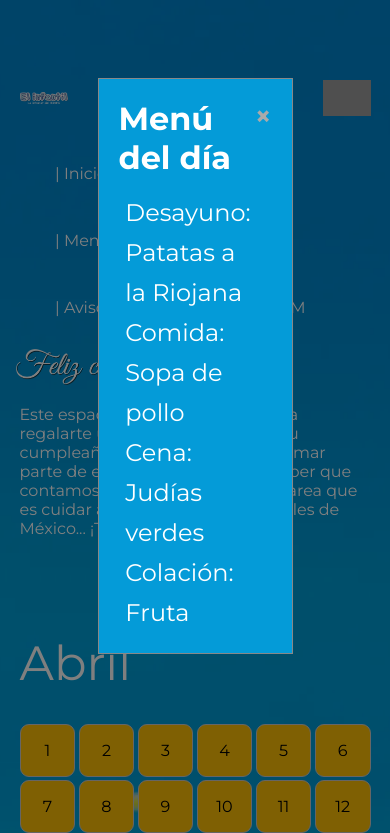
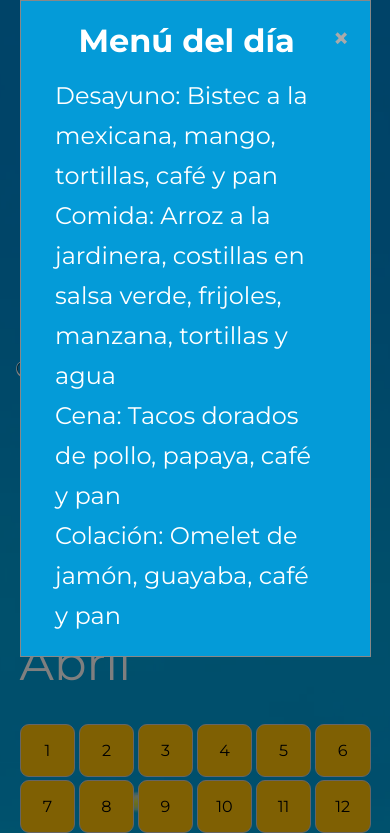
Before and after one commit to ricardoggz/intranet, a plain HTML site: page index.html in a window 390 px wide. Both pictures are taken after a click on the item "| Menú del día". Shown: the top 833 px of the page. Drawn offline with Linux system fonts and the light colour scheme; grey boxes are pictures that could not be loaded.

Commit message:
se cambia el menu del dia

```diff
--- a/index.css
+++ b/index.css
@@ -204,4 +204,8 @@ p{
     .menuOptions ul{
         font-size:1rem;
     }
+    .modal-content{
+        margin: auto;
+        width:90%;
+    }
 }
--- a/menu.js
+++ b/menu.js
@@ -5,10 +5,10 @@ document.addEventListener("DOMContentLoaded", function() {
 
     // Datos de ejemplo del menú
     const menu = [
-        "Desayuno: Patatas a la Riojana",
-        "Comida: Sopa de pollo",
-        "Cena: Judías verdes",
-        "Colación: Fruta"
+        "Desayuno: Bistec a la mexicana, mango, tortillas, café y pan",
+        "Comida: Arroz a la jardinera, costillas en salsa verde, frijoles, manzana, tortillas y agua",
+        "Cena: Tacos dorados de pollo, papaya, café y pan",
+        "Colación: Omelet de jamón, guayaba, café y pan"
     ];
 
     // Mostrar la ventana modal del menú
```
